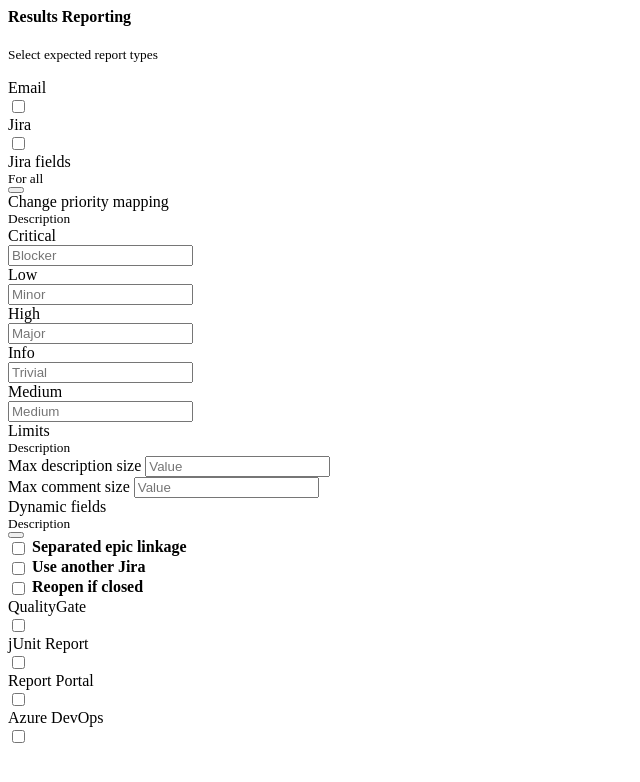
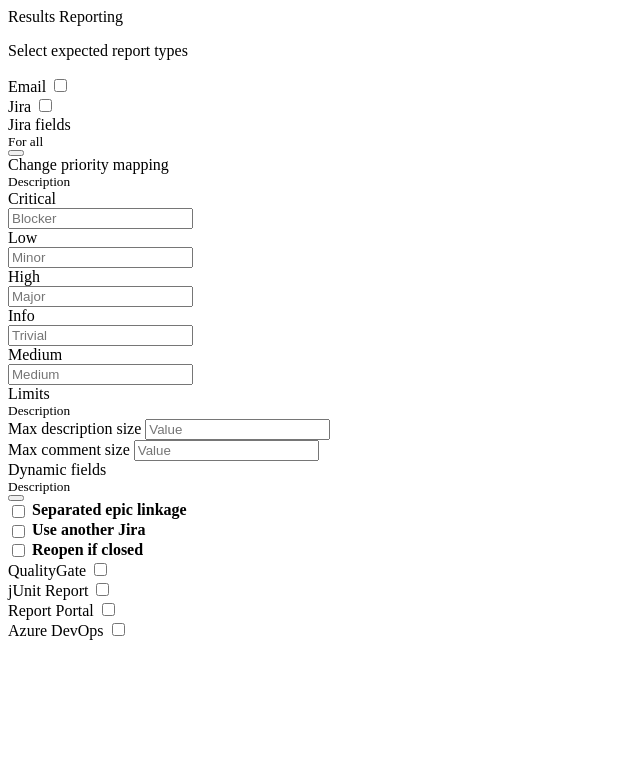
Before and after one commit to centry-core/theme, a Python web app: template templates/common/reporting-config.html in a window 1280 px wide. Shown: the top 782 px of the page, without its empty margins (0-640 px from the left). Run offline with Jinja, Linux system fonts and the light colour scheme; the template is opened without the code that fills it, so the values that code supplies are empty.

Commit message:
updates to reporting-config.html
Signed-off-by: Artem Rozumenko <artyom.rozumenko@gmail.com>

```diff
--- a/templates/common/head.html
+++ b/templates/common/head.html
@@ -32,6 +32,7 @@
     <link type="text/css" href="{{ url_for('static', filename='vendor/design-system/assets/css/select.css') }}" rel="stylesheet">
     <link type="text/css" href="{{ url_for('static', filename='vendor/design-system/assets/css/modals.css') }}" rel="stylesheet">
     <link type="text/css" href="{{ url_for('static', filename='vendor/design-system/assets/css/forms.css') }}" rel="stylesheet">
+    <link type="text/css" href="{{ url_for('static', filename='vendor/design-system/assets/css/grid.css') }}" rel="stylesheet">
 
     <!--   Core JS Files   -->
     <script src="https://code.jquery.com/jquery-3.5.1.min.js"></script>
--- a/templates/common/reporting-config.html
+++ b/templates/common/reporting-config.html
@@ -1,37 +1,34 @@
-<div class="row p-0 pl-4">
-    <div class="col">
-        <h4 class="mb-0 mt-0">Results Reporting</h4>
-        <p class="mb-0"><small>Select expected report types</small></p>
+<div class="section">
+    <div class="row">
+        <div class="col-12">
+            <h7>Results Reporting</h7>
+            <p><h13>Select expected report types</h13></p>
         </div>
     </div>
-<div class="row pl-4 pr-4 mb-3">
+    <div class="row pt-2">
         <div class="col-6">
-        <div class="card ml-0 mr-0" id="{{config.name}}_emailCard">
-            <div class="row">
-                <div class="col">
-                    <label class="form-control-label mb-0 mt-1">Email</label>
-                </div>
-                <div class="col-xs text-right">
+            <div class="card card-x card-row-1" id="{{config.name}}_emailCard">
+                <div class="card-header">
+                    <div class="d-flex">
+                        <h9 class="flex-grow-1">Email</h9>
                         {% if config.cogs %}
-                    <button type="button" class="btn btn-nooutline-secondary p-0 pr-3 pl-3 mr-0" onclick="toggleRows('{{config.name}}_emailCard')"><i class="fas fa-cog"></i></button>
+                        <button type="button" class="btn btn-24 btn-action" onclick="toggleRows('{{config.name}}_emailCard')"><i class="fas fa-cog"></i></button>
                         {% endif %}
-                    <label class="custom-toggle mr-3 mb-0 align-middle">
+                        <label class="custom-toggle">
                           <input type="checkbox" id="{{config.name}}_email">
                           <span class="custom-toggle-slider rounded-circle"></span>
                         </label>
                     </div>
                 </div>
             </div>
-        <div class="card ml-0 mr-0" id="{{config.name}}_jiraCard">
-            <div class="row">
-                <div class="col">
-                    <label class="form-control-label mb-0 mt-1">Jira</label>
-                </div>
-                <div class="col-xs text-right">
+            <div class="card card-x card-row-1" id="{{config.name}}_jiraCard">
+                <div class="card-header">
+                    <div class="d-flex">
+                        <h9 class="flex-grow-1">Jira</h9>
                         {% if config.cogs %}
-                    <button type="button" class="btn btn-nooutline-secondary p-0 pr-3 pl-3 mr-0" data-toggle="collapse" data-target="#{{config.name}}_jiraSettings" aria-expanded="false"><i class="fas fa-cog"></i></button>
+                        <button type="button" class="btn btn-24 btn-action" data-toggle="collapse" data-target="#{{config.name}}_jiraSettings" aria-expanded="false"><i class="fas fa-cog"></i></button>
                         {% endif %}
-                    <label class="custom-toggle mr-3 mb-0 align-middle">
+                        <label class="custom-toggle">
                           <input type="checkbox" id="{{config.name}}_jira">
                           <span class="custom-toggle-slider rounded-circle"></span>
                         </label>
@@ -48,7 +45,7 @@
 
                             <div class="col-xs text-right mt-3 pt-1">
                                 <div class="col-xs text-right">
-                                <button type="button" class="btn btn-nooutline-secondary pt-1 mr-2" onclick="addParam('{{config.name}}_jira_fields', 'Key', 'Value')"><i class="fas fa-plus"></i></button>
+                                    <button type="button" class="btn btn-24 btn-action" onclick="addParam('{{config.name}}_jira_fields', 'Key', 'Value')"><i class="fas fa-plus"></i></button>
                                 </div>
                             </div>
                         </div>
@@ -166,16 +163,14 @@
 
                 </div>
             </div>
-        <div class="card ml-0 mr-0" id="{{config.name}}_QualityGateCart">
-            <div class="row">
-                <div class="col">
-                    <label class="form-control-label mb-0 mt-1">QualityGate</label>
-                </div>
-                <div class="col-xs text-right">
+            <div class="card card-x card-row-1" id="{{config.name}}_QualityGateCart">
+                <div class="card-header">
+                    <div class="d-flex">
+                        <h9 class="flex-grow-1">QualityGate</h9>
                         {% if config.cogs %}
-                    <button type="button" class="btn btn-nooutline-secondary p-0 pr-3 pl-3 mr-0" onclick="toggleRows('QualityGateCart')"><i class="fas fa-cog"></i></button>
+                        <button type="button" class="btn btn-24 btn-action" onclick="toggleRows('QualityGateCart')"><i class="fas fa-cog"></i></button>
                         {% endif %}
-                    <label class="custom-toggle mr-3 mb-0 align-middle">
+                        <label class="custom-toggle">
                           <input type="checkbox" id="{{config.name}}_qg">
                           <span class="custom-toggle-slider rounded-circle"></span>
                         </label>
@@ -184,48 +179,42 @@
             </div>
         </div>
         <div class="col-6">
-        <div class="card ml-0 mr-0" id="{{config.name}}_JUreportCart">
-            <div class="row">
-                <div class="col">
-                    <label class="form-control-label mb-0 mt-1">jUnit Report</label>
-                </div>
-                <div class="col-xs text-right">
+            <div class="card card-x card-row-1" id="{{config.name}}_JUreportCart">
+                <div class="card-header">
+                    <div class="d-flex">
+                        <h9 class="flex-grow-1">jUnit Report</h9>
                         {% if config.cogs %}
-                    <button type="button" class="btn btn-nooutline-secondary p-0 pr-3 pl-3 mr-0" onclick="toggleRows('{{config.name}}_JUreportCart')"><i class="fas fa-cog"></i></button>
+                        <button type="button" class="btn btn-24 btn-action" onclick="toggleRows('{{config.name}}_JUreportCart')"><i class="fas fa-cog"></i></button>
                         {% endif %}
-                    <label class="custom-toggle mr-3 mb-0 align-middle">
+                        <label class="custom-toggle">
                           <input type="checkbox" id="{{config.name}}_jUnit">
                           <span class="custom-toggle-slider rounded-circle"></span>
                         </label>
                     </div>
                 </div>
             </div>
-        <div class="card ml-0 mr-0" id="{{config.name}}_ReportPortalCart">
-            <div class="row">
-                <div class="col">
-                    <label class="form-control-label mb-0 mt-1">Report Portal</label>
-                </div>
-                <div class="col-xs text-right">
+            <div class="card card-x card-row-1" id="{{config.name}}_ReportPortalCart">
+                <div class="card-header">
+                    <div class="d-flex">
+                        <h9 class="flex-grow-1">Report Portal</h9>
                         {% if config.cogs %}
-                    <button type="button" class="btn btn-nooutline-secondary p-0 pr-3 pl-3 mr-0" onclick="toggleRows('{{config.name}}_ReportPortalCart')"><i class="fas fa-cog"></i></button>
+                        <button type="button" class="btn btn-24 btn-action" onclick="toggleRows('{{config.name}}_ReportPortalCart')"><i class="fas fa-cog"></i></button>
                         {% endif %}
-                    <label class="custom-toggle mr-3 mb-0 align-middle">
+                        <label class="custom-toggle">
                           <input type="checkbox" id="{{config.name}}_rp">
                           <span class="custom-toggle-slider rounded-circle"></span>
                         </label>
                     </div>
                 </div>
             </div>
-        <div class="card ml-0 mr-0" id="{{config.name}}_ADOCard">
-            <div class="row">
-                <div class="col">
-                    <label class="form-control-label mb-0 mt-1">Azure DevOps</label>
-                </div>
-                <div class="col-xs text-right">
+            <div class="card card-x card-row-1" id="{{config.name}}_ADOCard">
+                <div class="card-header">
+                    <div class="d-flex">
+                        <h9 class="flex-grow-1">Azure DevOps</h9>
                         {% if config.cogs %}
-                    <button type="button" class="btn btn-nooutline-secondary p-0 pr-3 pl-3 mr-0" onclick="toggleRows('{{config.name}}_ADOCard')"><i class="fas fa-cog"></i></button>
+                        <button type="button" class="btn btn-24 btn-action" onclick="toggleRows('{{config.name}}_ADOCard')"><i class="fas fa-cog"></i></button>
                         {% endif %}
-                    <label class="custom-toggle mr-3 mb-0 align-middle">
+                        <label class="custom-toggle">
                           <input type="checkbox" id="{{config.name}}_ado">
                           <span class="custom-toggle-slider rounded-circle"></span>
                         </label>
@@ -234,3 +223,4 @@
             </div>
         </div>
     </div>
+</div>
--- a/templates/performance/backend/create.html
+++ b/templates/performance/backend/create.html
@@ -40,7 +40,7 @@
                         <div class="form-group" id="testrunners">
                             <h9>Test runner</h9>
                             <p><h13>Choose the runner for the test.</h13></p>
-                            <select class="selectpicker show-tick form-control" id="runner" data-style="btn-gray">
+                            <select class="selectpicker" id="runner" data-style="btn-gray">
                                 <optgroup label="jMeter">
                                     <option value="v5.3">JMeter v5.3</option>
                                     <option value="v5.2.1">JMeter v5.2.1</option>
```
Lines whose indentation alone changed are shown as unchanged.
